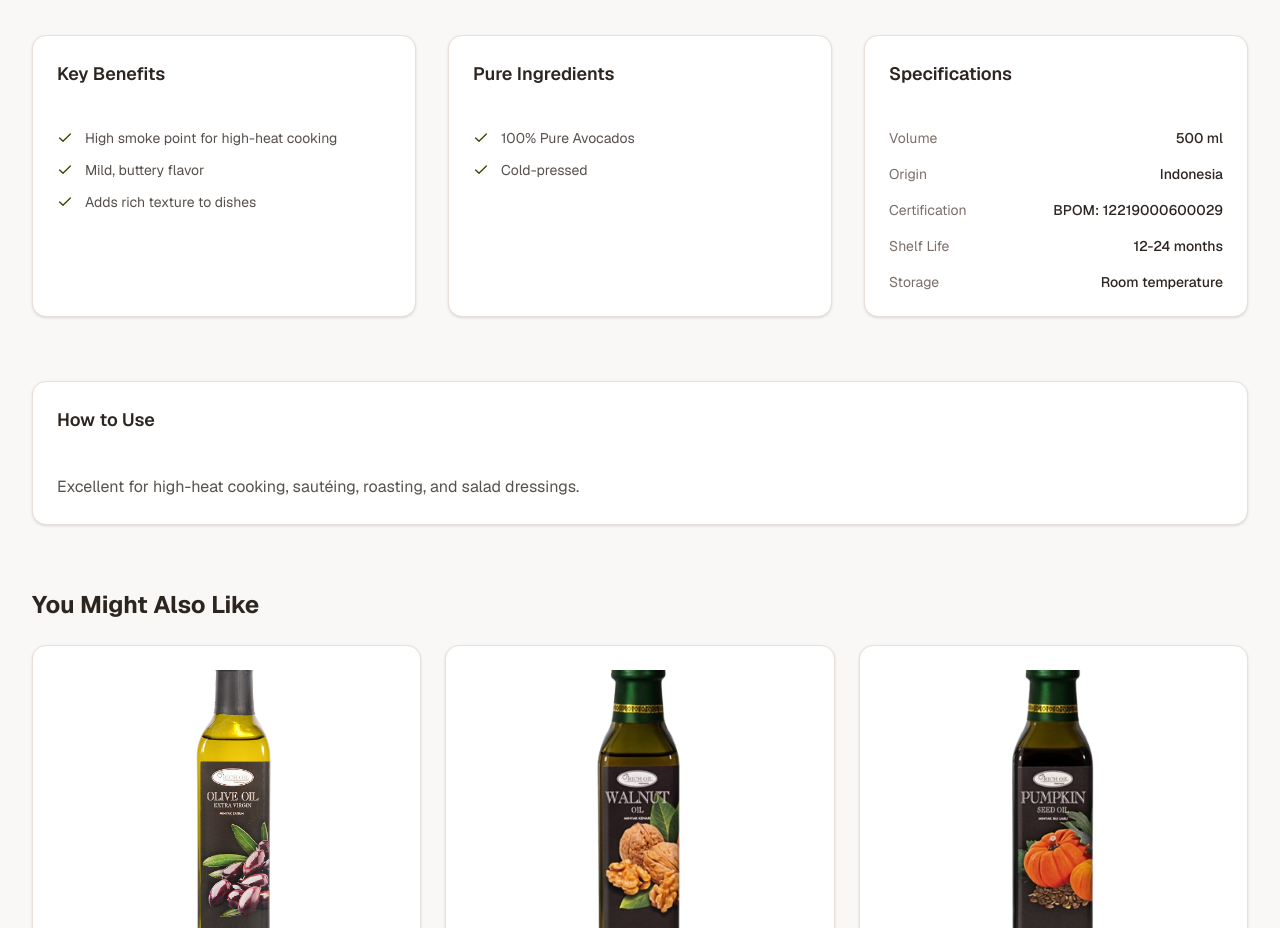
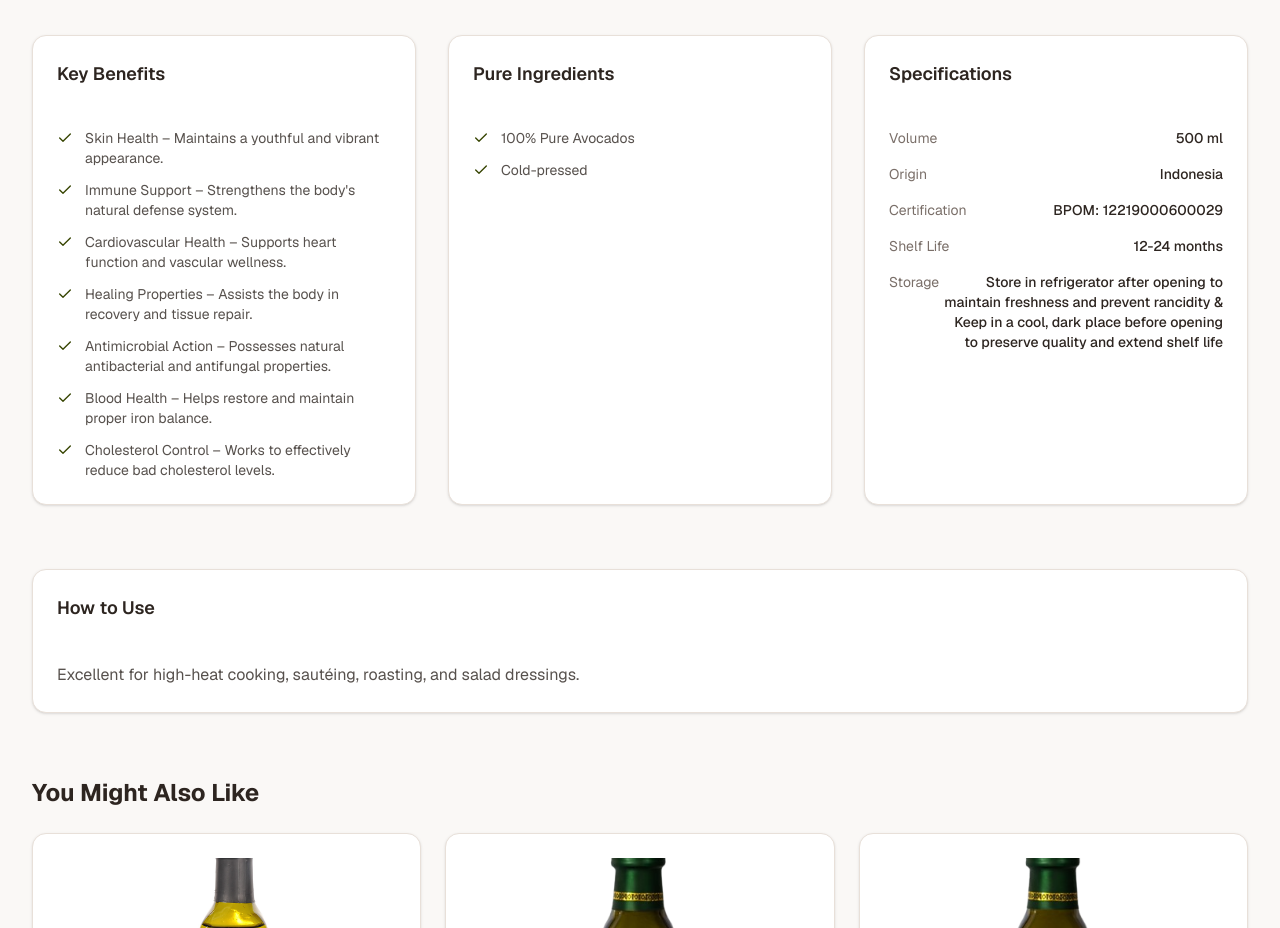
Before and after one commit to Mirare23/richoil, a Next.js app: page /product/avocado-oil in a window 1280 px wide. Shown: the part 800-1728 px from the top of the page. Built offline with nearby package versions, Linux system fonts and the light colour scheme.

Commit message:
fix: update production port from 3013 to 3014 in ecosystem configuration

```diff
--- a/constants/product.ts
+++ b/constants/product.ts
@@ -31,9 +31,10 @@ export const productDetails: Product[] = [
     description:
       "RichOil's Olive Oil is a natural oil made from pressed olives, rich in healthy fats and antioxidants. It adds smooth flavor to salads, pastas, and roasted dishes, and is also valued for its benefits in skin and hair care.",
     benefits: [
-      "Rich in healthy fats and antioxidants",
-      "Adds smooth flavor to dishes",
-      "Beneficial for skin and hair care",
+      "Vitality – Treasures daily energy balance and combats fatigue.",
+      "Heart Health – Maintains healthy cholesterol and supports circulation.",
+      "Diabetes & Metabolism – Supports blood sugar regulation and metabolic health.",
+      "Skin & Beauty – Restores softness, protects against dryness, and adds a natural glow.",
     ],
     ingredients: ["100% Pure Olives", "Cold-pressed"],
     usage:
@@ -61,9 +62,13 @@ export const productDetails: Product[] = [
     description:
       "This Avocado seed oil has a mild, buttery flavor, making it a versatile option for various culinary applications. It has a high smoke point, making it suitable for high-heat cooking methods such as sautéing, roasting, and stir-frying. It can also be used in salad dressings, marinades, and dips, adding a rich and smooth texture to dishes.",
     benefits: [
-      "High smoke point for high-heat cooking",
-      "Mild, buttery flavor",
-      "Adds rich texture to dishes",
+      "Skin Health – Maintains a youthful and vibrant appearance.",
+      "Immune Support – Strengthens the body's natural defense system.",
+      "Cardiovascular Health – Supports heart function and vascular wellness.",
+      "Healing Properties – Assists the body in recovery and tissue repair.",
+      "Antimicrobial Action – Possesses natural antibacterial and antifungal properties.",
+      "Blood Health – Helps restore and maintain proper iron balance.",
+      "Cholesterol Control – Works to effectively reduce bad cholesterol levels.",
     ],
     ingredients: ["100% Pure Avocados", "Cold-pressed"],
     usage:
@@ -73,7 +78,8 @@ export const productDetails: Product[] = [
       origin: "Indonesia",
       certification: "BPOM: 12219000600029",
       shelf_life: "12-24 months",
-      storage: "Room temperature",
+      storage:
+        "Store in refrigerator after opening to maintain freshness and prevent rancidity & Keep in a cool, dark place before opening to preserve quality and extend shelf life",
     },
   },
   {
@@ -94,15 +100,23 @@ export const productDetails: Product[] = [
       "High in antioxidants",
       "Packed with vitamins",
       "Supports a healthy lifestyle",
+      "Heath Health",
+      "Blood Sugar Control",
+      "Skin and Hair Benefits",
+      "Cancer risk reduction",
+      "Weight Management",
+      "Anti-Inflammatory",
     ],
     ingredients: ["100% Pure Walnuts", "Cold-pressed"],
-    usage: "Ideal as a dressing or finishing oil for salads and meals.",
+    usage:
+      "Take 1 to 2 tablespoons daily or use in salad dressings and cooking. for skin and hair, dilute with a carrier oil and apply topically as needed.",
     specifications: {
       volume: "250 ml",
       origin: "Indonesia",
       certification: "BPOM: 012219000100029",
       shelf_life: "12-24 months",
-      storage: "Room temperature, away from direct sunlight",
+      storage:
+        "Store in refrigerator after opening to maintain freshness and prevent rancidity & Keep in a cool, dark place before opening to preserve quality and extend shelf life",
     },
   },
   {
@@ -122,6 +136,14 @@ export const productDetails: Product[] = [
       "Rich in essential fatty acids",
       "High in vitamins and antioxidants",
       "Supports a balanced diet",
+      "Heart Health",
+      "Immune Support",
+      "High Content of Vitamin E",
+      "Skin & Hair Regeneration",
+      "Anti-Inflammatory",
+      "Improves Sleep Quality",
+      "Digestive Health",
+      "Eye Health",
     ],
     ingredients: ["100% Pure Pumpkin Seeds", "Cold-pressed"],
     usage: "Popular choice for salad dressings, dips, and drizzles.",
@@ -130,7 +152,8 @@ export const productDetails: Product[] = [
       origin: "Indonesia",
       certification: "BPOM: 012219000300029",
       shelf_life: "12-24 months",
-      storage: "Room temperature",
+      storage:
+        "Store in a cool, dark place to maintain freshness and extend shelf life",
     },
   },
   {
@@ -147,10 +170,17 @@ export const productDetails: Product[] = [
       "Linked to heart health and brain function",
       "Reduces inflammation",
       "Nourishes and hydrates the skin",
+      "Cancer Risk Reduction",
+      "Helps reduce symptoms of atopic dermatitis.",
+      "Acts as a powerful antioxidant with “anti-aging” properties.",
+      " Reduces inflammation and promotes skin cell regeneration.",
+      "Diabetes Prevention",
+      "Gut Health",
+      "Has laxative properties that can improve gut health and relieve constipation.",
     ],
     ingredients: ["100% Pure Flax Seeds", "Cold-pressed"],
     usage:
-      "Can be consumed for health benefits or applied topically for skincare.",
+      "Can be consumed 1 tablespoon for health benefits or applied topically for skincare. Avoid using it for frying or cooking above 110°C (boiling point).",
     specifications: {
       volume: "250 ml",
       origin: "Indonesia",
@@ -176,16 +206,22 @@ export const productDetails: Product[] = [
       "Used in traditional medicine",
       "Offers unique culinary flavor",
       "Provides various health advantages",
+      "Anticancer Properties",
+      "Lowers Bad Cholesterol",
+      "Maintains Bone Health",
+      "Supports Thyroid Function",
+      "Improves Digestive Health",
     ],
     ingredients: ["100% Pure Black Sesame Seeds", "Cold-pressed"],
     usage:
-      "Great for culinary applications and traditional wellness practices.",
+      "Take 1 to 2 tablespoons daily or use in salad dressings, marinades, and cooking. For skin and hair, dilute with a carrier oil and apply topically as needed. Can also be baked at 180°C for 10-15 minutes to enhance its nutty flavor. Avoid using it for frying or cooking above 180°C to preserve its nutritional properties.",
     specifications: {
       volume: "250 ml",
       origin: "Indonesia",
       certification: "BPOM: 012219000100029",
       shelf_life: "12-24 months",
-      storage: "Room temperature",
+      storage:
+        "Store in refrigerator after opening to maintain freshness and prevent rancidity & Keep in a cool, dark place before opening to preserve quality and extend shelf life",
     },
   },
   {
@@ -218,7 +254,8 @@ export const productDetails: Product[] = [
       origin: "Indonesia",
       certification: "BPOM: 212219001000029",
       shelf_life: "12-24 months",
-      storage: "Room temperature",
+      storage:
+        "Store in a cool, dark place to maintain freshness and extend shelf life",
     },
   },
   {
@@ -239,6 +276,13 @@ export const productDetails: Product[] = [
       "High in Omega-3 and Omega-6",
       "Beneficial for heart health",
       "May help lower cholesterol",
+      "Improve blood composition.",
+      "Stabilizes the function of the endocrine system.",
+      "Neutralize toxins and free radicals.",
+      "Prevent complications of rheumatism and arthritis.",
+      "Has an anti-inflammatory effect.",
+      "Helps maintain the health of the female reproductive system.",
+      "Prevents the development of prostatitis,prostate adenoma in men.",
     ],
     ingredients: ["100% Pure Mustard Seeds", "Cold-pressed"],
     usage: "Ideal for cooking, especially for Indian and Bengali cuisines.",
@@ -269,6 +313,10 @@ export const productDetails: Product[] = [
       "Supports liver health",
       "Boosts skin hydration",
       "Promotes overall well-being",
+      "Liver Support & Detox – Helps cleanse and protect liver function.",
+      "Rich in Antioxidants – Fights free radicals and supports immune health.",
+      "Heart & Cholesterol Support – Contains healthy fats for cardiovascular wellness.",
+      "Skin & Hair Care – Hydrates and nourishes for a radiant glow.",
     ],
     ingredients: [
       "100% Pure Silybum marianum (Milk Thistle) Seeds",
@@ -301,6 +349,13 @@ export const productDetails: Product[] = [
       "Rich source of Vitamin E",
       "Protects cells from free radical damage",
       "Contains Vitamin K and Vitamin B6",
+      "Heart Health – Lowers bad cholesterol and reduces heart disease risk.",
+      "Skin Health – Hydrates, heals, and protects against free radical damage.",
+      "Anti-inflammatory Properties – Reduces inflammation and supports immune function.",
+      "Energy Boost – Helps increase energy levels and maintains satiety.",
+      "Cooking Use – Ideal for frying, baking, dressings, and marinades.",
+      "Skincare Use – Acts as a non-comedogenic moisturizer and makeup remover.",
+      "Hair Care Use – Improves shine, strength, and prevents breakage.",
     ],
     ingredients: ["100% Pure Sunflower Seeds", "Cold-pressed"],
     usage: "Great for daily cooking, roasting, and baking.",
@@ -327,9 +382,11 @@ export const productDetails: Product[] = [
     description:
       "RichOil's Chia Seed Oil is a light, golden oil carefully cold-pressed from tiny yet powerful chia seeds. Known as a superfood, chia is naturally rich in Alpha-Linolenic Acid (ALA), an essential Omega-3 fatty acid. A few drops each day can help nourish your body inside and out.",
     benefits: [
-      "Rich in Alpha-Linolenic Acid (ALA) and Omega-3",
-      "Contains powerful antioxidants, vitamins, and minerals",
-      "Nourishes the body inside and out",
+      "Energy & Vitality – Acts as an ancient superfood to sustain endurance and fight fatigue.",
+      "Skin Health – Nourishes with antioxidants to improve hydration, elasticity, and glow.",
+      "Heart Health – Supplies plant-based Omega-3 (ALA) to support healthy cholesterol and circulation.",
+      "Brain & Mood – Enhances cognitive performance, memory focus, and emotional stability.",
+      "Anti-Inflammatory Support – Reduces swelling and stiffness to assist joint and muscle recovery.",
     ],
     ingredients: ["100% Pure Chia Seeds", "Cold-pressed"],
     usage: "Use a few drops daily to enhance meals or as a health supplement.",
--- a/ecosystem.config.cjs
+++ b/ecosystem.config.cjs
@@ -3,7 +3,7 @@ module.exports = {
   apps: [
     {
       name: "richoil@production",
-      port: "3013",
+      port: "3014",
       script: "node_modules/next/dist/bin/next",
       args: "start",
     },
```
